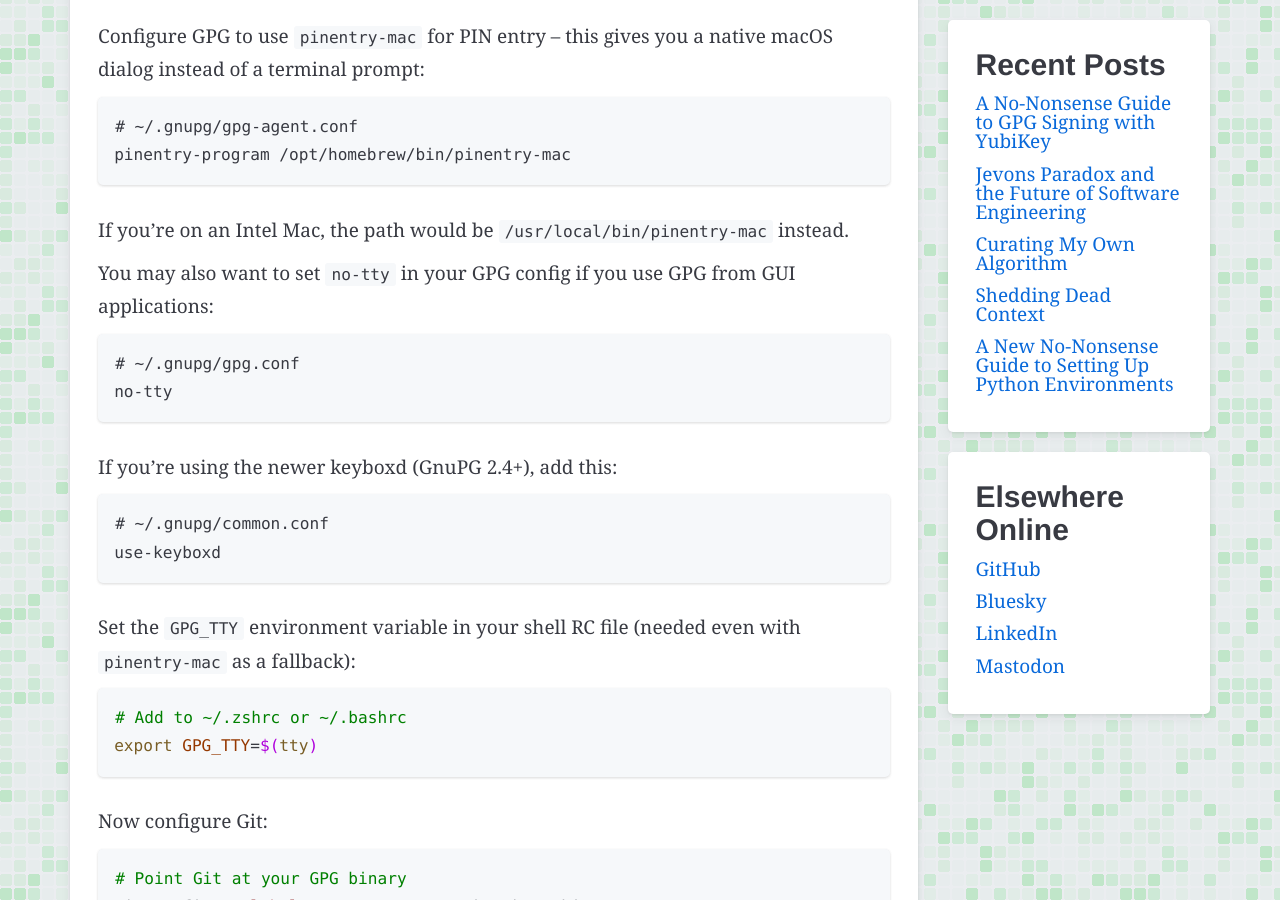
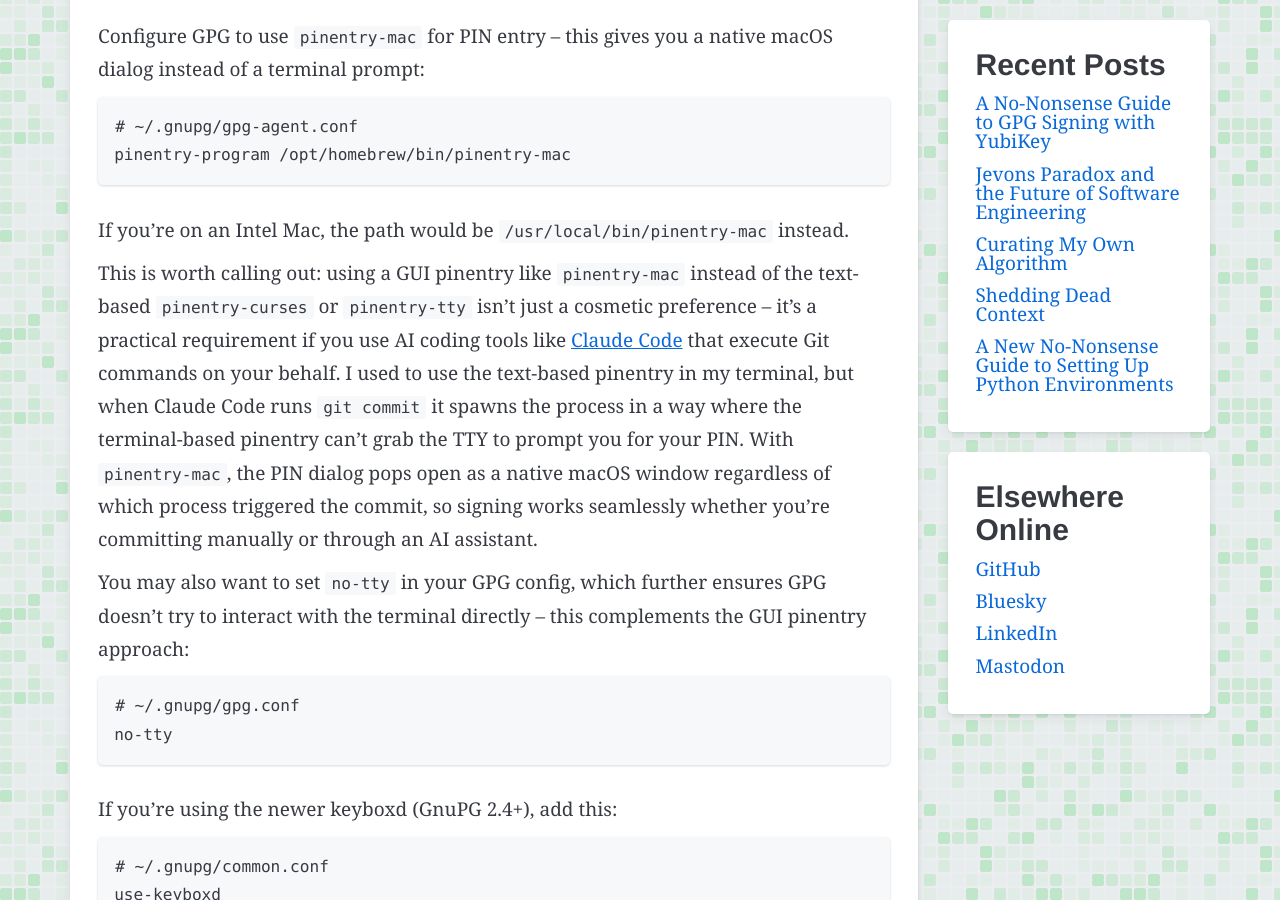
Before and after one commit to ryanspletzer/ryanspletzer.github.io, a Jekyll site: the page built from _posts/2026-03-31-a-no-nonsense-guide-to-gpg-signing-with-yubikey.md, in a window 1280 px wide and 900 px high, scrolled down 4852 px. Built offline with Jekyll 4.4.1, drawn with Linux system fonts in a browser that asks for light colours.

Commit message:
Add note about GUI pinentry being required for Claude Code
Co-Authored-By: Claude Opus 4.6 (1M context) <noreply@anthropic.com>

````diff
--- a/_posts/2026-03-31-a-no-nonsense-guide-to-gpg-signing-with-yubikey.md
+++ b/_posts/2026-03-31-a-no-nonsense-guide-to-gpg-signing-with-yubikey.md
@@ -204,7 +204,21 @@ pinentry-program /opt/homebrew/bin/pinentry-mac
 
 If you're on an Intel Mac, the path would be `/usr/local/bin/pinentry-mac` instead.
 
-You may also want to set `no-tty` in your GPG config if you use GPG from GUI applications:
+This is worth calling out: using a GUI pinentry like `pinentry-mac` instead of the text-based
+`pinentry-curses` or `pinentry-tty` isn't just a cosmetic preference --
+it's a practical requirement if you use AI coding tools like
+[Claude Code](https://docs.anthropic.com/en/docs/claude-code/overview)
+that execute Git commands on your behalf.
+I used to use the text-based pinentry in my terminal,
+but when Claude Code runs `git commit` it spawns the process in a way where the terminal-based
+pinentry can't grab the TTY to prompt you for your PIN.
+With `pinentry-mac`, the PIN dialog pops open as a native macOS window regardless of which process
+triggered the commit, so signing works seamlessly whether you're committing manually or through an
+AI assistant.
+
+You may also want to set `no-tty` in your GPG config,
+which further ensures GPG doesn't try to interact with the terminal directly --
+this complements the GUI pinentry approach:
 
 ```text
 # ~/.gnupg/gpg.conf
````
